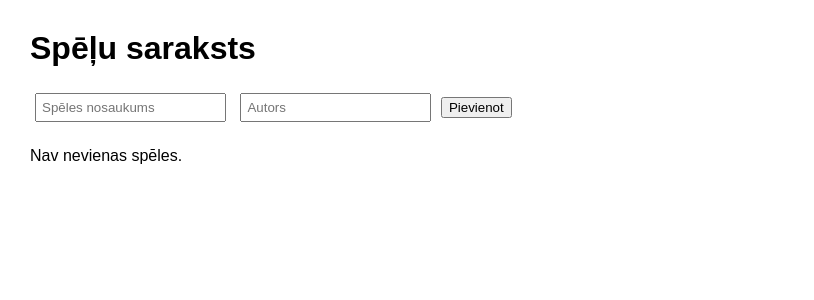
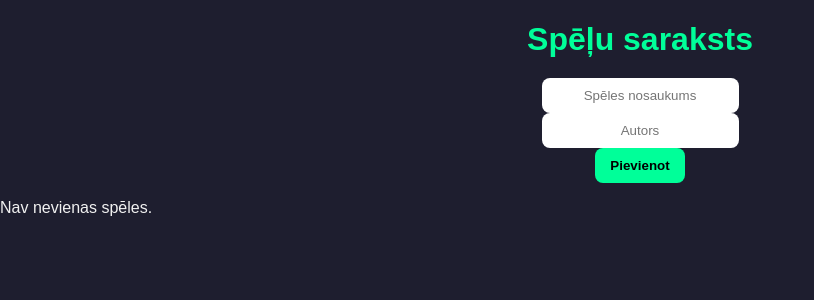
Before and after one commit to Frey44E/gitproject, a PHP site: page / in a window 1280 px wide. Shown: the top 300 px of the page, without its empty margins (0-814 px from the left). Run offline with PHP 8.4, Linux system fonts and the light colour scheme; data that the repository does not hold is empty.

Commit message:
parveidots style

```diff
--- a/index.php
+++ b/index.php
@@ -5,13 +5,7 @@
 <head>
     <meta charset="UTF-8">
     <title>Spēļu saraksts</title>
-    <style>
-        body { font-family: Arial, sans-serif; margin: 30px; }
-        form { margin-bottom: 20px; }
-        input { padding: 5px; margin: 5px; }
-        table { border-collapse: collapse; width: 50%; }
-        th, td { border: 1px solid black; padding: 8px; text-align: left; }
-    </style>
+<link rel="stylesheet" href="style.css">
 </head>
 <body>
     <h1>Spēļu saraksts</h1>
--- a/style.css
+++ b/style.css
@@ -13,6 +13,9 @@ body {
     background: #2a2a40;
     border-radius: 12px;
     box-shadow: 0 4px 15px rgba(0,0,0,0.5);
+    display: flex;
+    flex-direction: column;
+    align-items: center;
 }
 
 h1 {
@@ -23,7 +26,7 @@ h1 {
 
 .game-form {
     display: flex;
-    justify-content: space-between;
+    justify-content: center;
     gap: 10px;
     margin-bottom: 20px;
 }
@@ -33,6 +36,7 @@ input {
     padding: 10px;
     border: none;
     border-radius: 8px;
+    text-align: center;
 }
 
 button {
@@ -80,3 +84,9 @@ tr:nth-child(even) {
 .info {
     color: #ffa500;
 }
+
+form {
+    display: flex;
+    flex-direction: column;
+    align-items: center;
+}
```
